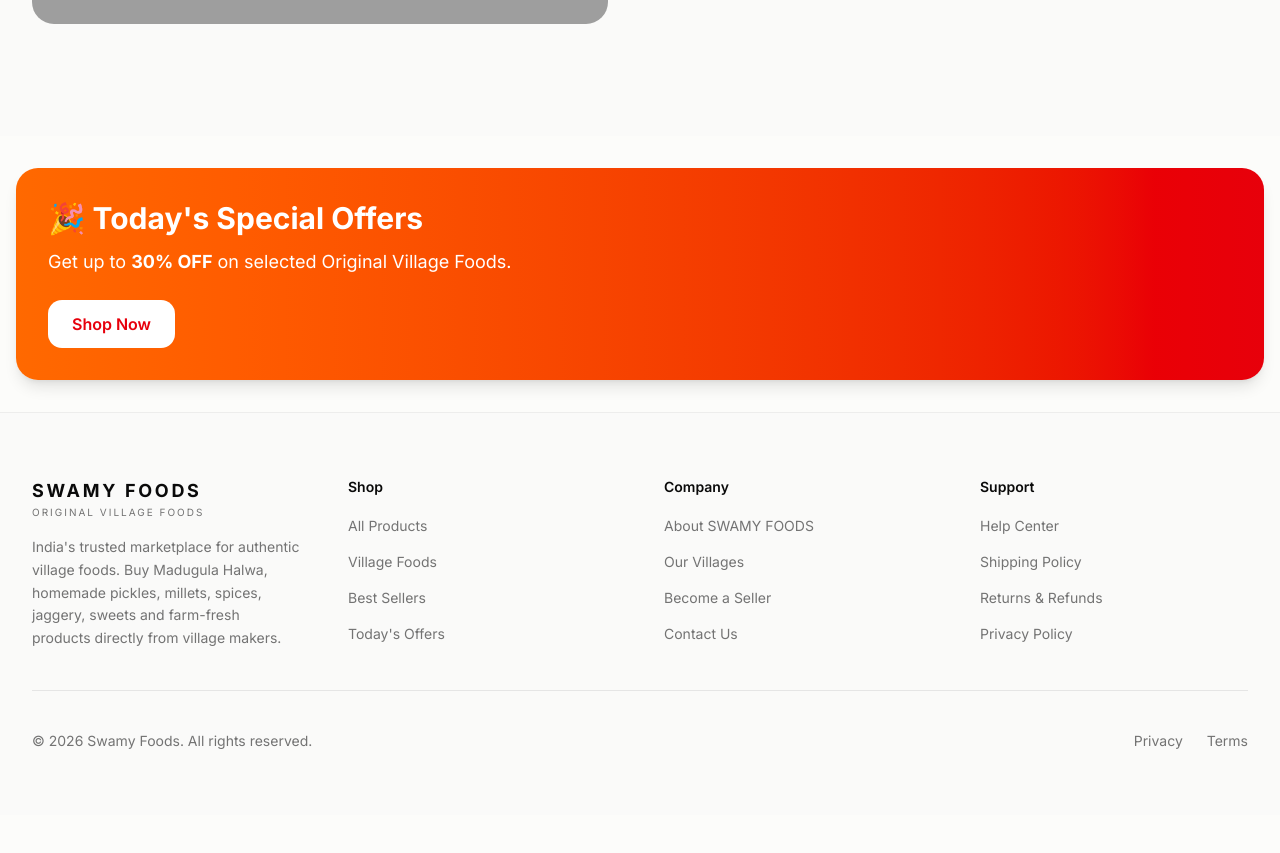
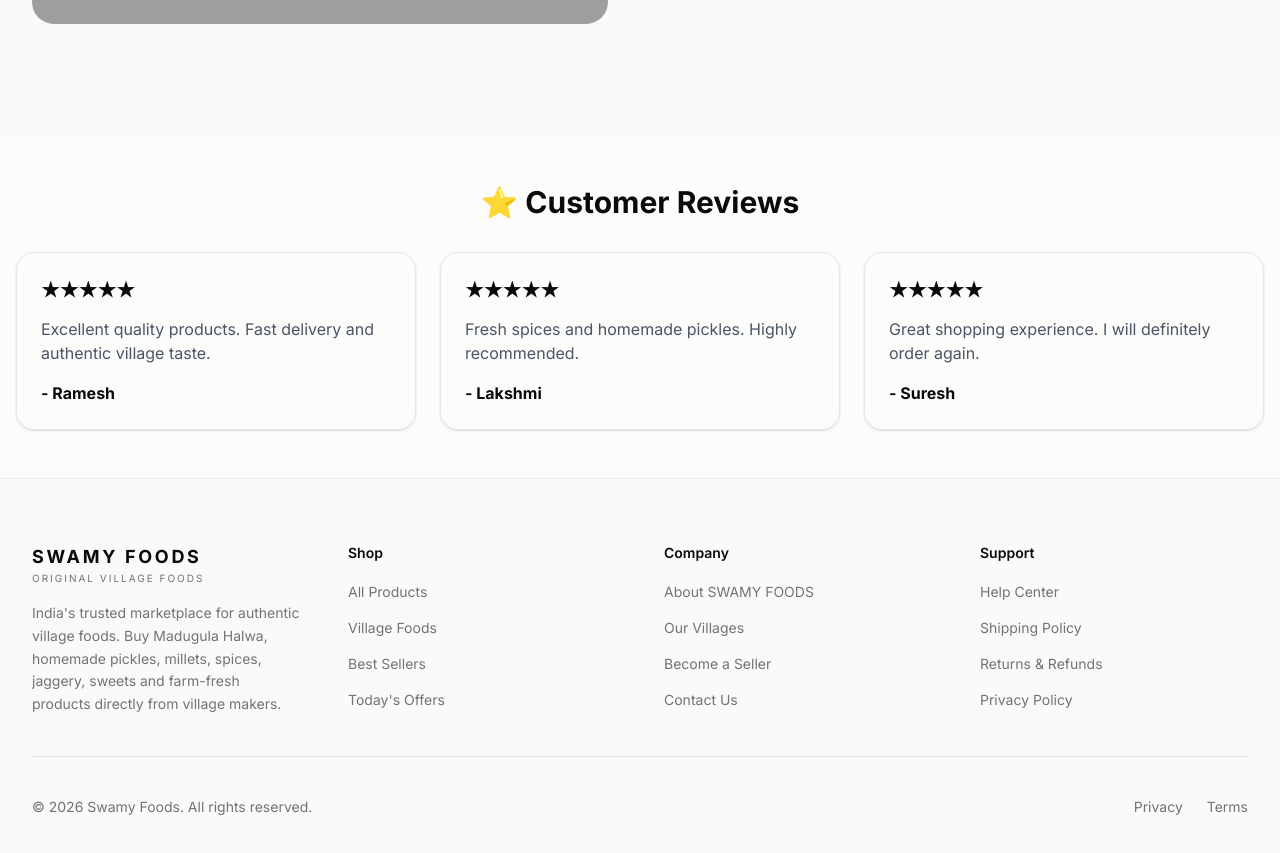
Before and after one commit to ucanreachswamy0909/swamy-foods, a Next.js app: page / in a window 1280 px wide. Shown: the part 5080-5933 px from the top of the page. Before the commit the page ends 5895 px from the top, so only its background shows below. Built offline with nearby package versions, Linux system fonts and the light colour scheme; grey boxes are pictures that could not be loaded.

Commit message:
Fix customer reviews

```diff
--- a/app/layout.tsx
+++ b/app/layout.tsx
@@ -6,7 +6,7 @@ import { Navbar } from "@/components/layout/navbar";
 import { CartProvider } from "@/components/providers/cart-provider";
 import { SITE } from "@/constants/site";
 
-// @ts-ignore
+// @ts-expect-error
 import "./globals.css";
 
 const inter = Inter({
--- a/components/home/customer-reviews.tsx
+++ b/components/home/customer-reviews.tsx
@@ -1,19 +1,35 @@
-export default function OfferBanner() {
+export default function CustomerReviews() {
   return (
-    <section className="mx-auto max-w-7xl px-4 py-8">
-      <div className="rounded-3xl bg-gradient-to-r from-orange-500 to-red-600 p-8 text-white shadow-lg">
-        <h2 className="text-3xl font-bold">
-          🎉 Today's Special Offers
-        </h2>
+    <section className="mx-auto max-w-7xl px-4 py-12">
+      <h2 className="mb-8 text-center text-3xl font-bold">
+        ⭐ Customer Reviews
+      </h2>
 
-        <p className="mt-3 text-lg">
-          Get up to <span className="font-bold">30% OFF</span> on selected
-          Original Village Foods.
-        </p>
+      <div className="grid gap-6 md:grid-cols-3">
+        <div className="rounded-2xl border p-6 shadow-sm">
+          <p className="text-lg font-semibold">★★★★★</p>
+          <p className="mt-3 text-gray-600">
+            Excellent quality products. Fast delivery and authentic village
+            taste.
+          </p>
+          <h3 className="mt-4 font-bold">- Ramesh</h3>
+        </div>
 
-        <button className="mt-6 rounded-xl bg-white px-6 py-3 font-semibold text-red-600 transition hover:scale-105">
-          Shop Now
-        </button>
+        <div className="rounded-2xl border p-6 shadow-sm">
+          <p className="text-lg font-semibold">★★★★★</p>
+          <p className="mt-3 text-gray-600">
+            Fresh spices and homemade pickles. Highly recommended.
+          </p>
+          <h3 className="mt-4 font-bold">- Lakshmi</h3>
+        </div>
+
+        <div className="rounded-2xl border p-6 shadow-sm">
+          <p className="text-lg font-semibold">★★★★★</p>
+          <p className="mt-3 text-gray-600">
+            Great shopping experience. I will definitely order again.
+          </p>
+          <h3 className="mt-4 font-bold">- Suresh</h3>
+        </div>
       </div>
     </section>
   );
--- /dev/null
+++ b/components/home/offer-banner.tsx
@@ -0,0 +1,20 @@
+export function OfferBanner() {
+  return (
+    <section className="mx-auto max-w-7xl px-4 py-8">
+      <div className="rounded-3xl bg-gradient-to-r from-orange-500 to-red-600 p-8 text-white shadow-lg">
+        <h2 className="text-3xl font-bold">
+          🎉 Today&apos;s Special Offers
+        </h2>
+
+        <p className="mt-3 text-lg">
+          Get up to <span className="font-bold">30% OFF</span> on selected{" "}
+          Original Village Foods.
+        </p>
+
+        <button className="mt-6 rounded-xl bg-white px-6 py-3 font-semibold text-red-600 transition hover:scale-105">
+          Shop Now
+        </button>
+      </div>
+    </section>
+  );
+}
```
